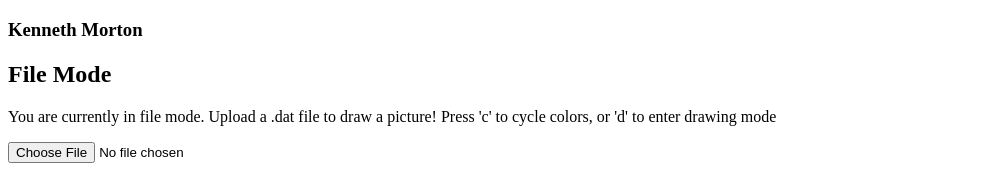
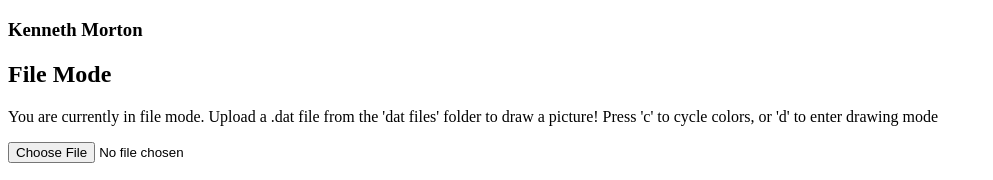
Before and after one commit to kjmj/WebGL-Drawing-Canvas, a plain HTML site: page index.html in a window 1280 px wide. Shown: the part 61-241 px from the top of the page, without its empty margins (0-993 px from the left). Drawn offline with Linux system fonts and the light colour scheme.

Commit message:
specified where to find the dat files

```diff
--- a/index.html
+++ b/index.html
@@ -41,7 +41,7 @@
 <h3>Kenneth Morton</h3>
 
 <h2 id="mode">File Mode</h2>
-<p id="modeDescription">You are currently in file mode. Upload a .dat file to draw a picture! Press 'c' to cycle colors, or 'd' to enter drawing mode</p>
+<p id="modeDescription">You are currently in file mode. Upload a .dat file from the 'dat files' folder to draw a picture! Press 'c' to cycle colors, or 'd' to enter drawing mode</p>
 <input type="file" id="fileSelector" accept=".dat" autocomplete="off">
 <h2></h2>
 <canvas id="webgl" width="640" height="480" style="border:1px solid #000000">
```
